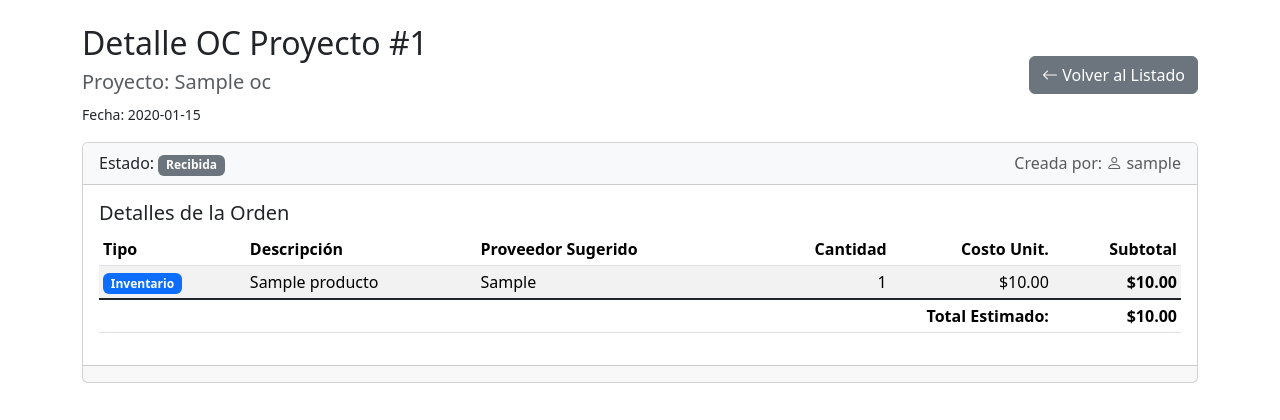
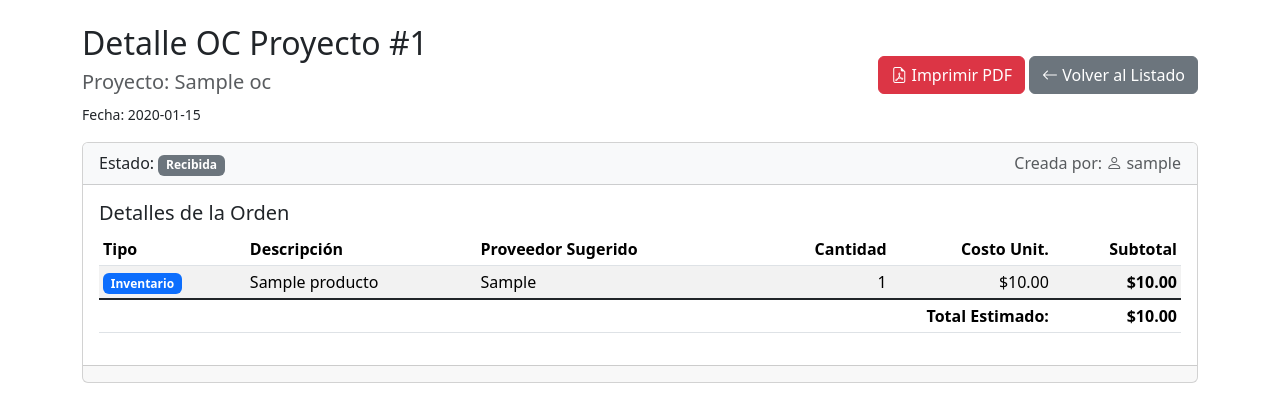
Before and after one commit to Raziraptor/Gestiondeinventario, a Flask app: page /proyecto-oc/1 in a window 1280 px wide. Shown: the part 57-477 px from the top of the page. Run offline with Flask 3, Linux system fonts and the light colour scheme; a user stored in the database is signed in; tables that the repository leaves empty hold one stand-in row (values such as "Sample post"); grey boxes marked "Sample" are stand-in pictures; some libraries are stand-ins or nearby versions.

Commit message:
Add action buttons for PDF generation and cancellation

```diff
--- a/templates/proyecto_oc_detalle.html
+++ b/templates/proyecto_oc_detalle.html
@@ -9,9 +9,28 @@
             <h5 class="text-muted">Proyecto: {{ proyecto_oc.nombre_proyecto }}</h5>
             <small>Fecha: {{ proyecto_oc.fecha_creacion.strftime('%Y-%m-%d') }}</small>
         </div>
-        <a href="{{ url_for('lista_proyectos_oc') }}" class="btn btn-secondary">
-            <i class="bi bi-arrow-left"></i> Volver al Listado
-        </a>
+        <div>
+            <!-- ======================== -->
+            <!-- BOTONES DE ACCIÓN AÑADIDOS -->
+            <!-- ======================== -->
+            <a href="{{ url_for('generar_proyecto_oc_pdf', id=proyecto_oc.id) }}" class="btn btn-danger" target="_blank">
+                <i class="bi bi-file-earmark-pdf"></i> Imprimir PDF
+            </a>
+
+            {% if proyecto_oc.estado == 'borrador' %}
+            <form action="{{ url_for('cancelar_proyecto_oc', id=proyecto_oc.id) }}" method="POST" style="display: inline;"
+                  onsubmit="return confirm('¿Estás seguro de que deseas cancelar esta OC de Proyecto?');">
+                <button type="submit" class="btn btn-warning">
+                    <i class="bi bi-x-circle"></i> Cancelar OC
+                </button>
+            </form>
+            {% endif %}
+            <!-- ======================== -->
+
+            <a href="{{ url_for('lista_proyectos_oc') }}" class="btn btn-secondary">
+                <i class="bi bi-arrow-left"></i> Volver al Listado
+            </a>
+        </div>
     </div>
 
     <div class="card mb-3">
@@ -70,7 +89,7 @@
             </table>
         </div>
         <div class="card-footer text-end">
-            <!-- Aquí irán los botones de Editar/Cancelar/Enviar -->
+            <!-- Pie de página (si se necesitan más acciones) -->
         </div>
     </div>
 {% endblock %}
```
